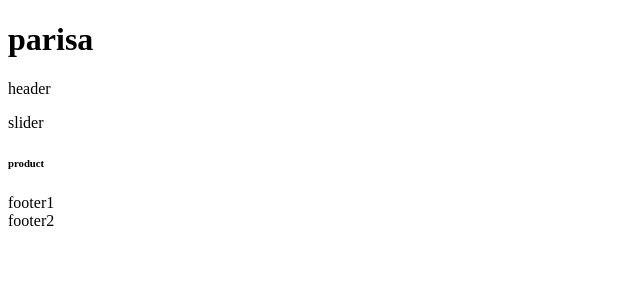
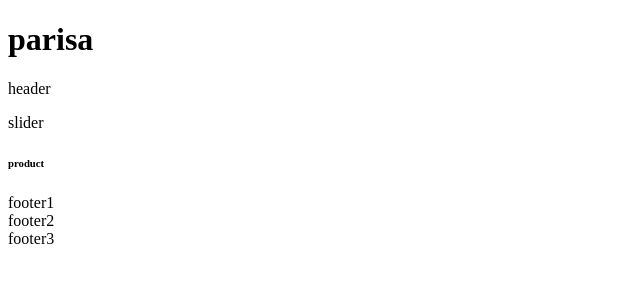
Before and after one commit to parisakashani/pariiii, a plain HTML site: page index.html in a window 1280 px wide. Shown: the full height of the page, 0-640 px from the left. Drawn offline with Linux system fonts and the light colour scheme.

Commit message:
Update index.html

```diff
--- a/index.html
+++ b/index.html
@@ -12,5 +12,7 @@
     <h6>product</h6>
     <footer>footer1</footer>
     <footer>footer2</footer>
+    <footer>footer3</footer>
+
 </body>
 </html>
```
